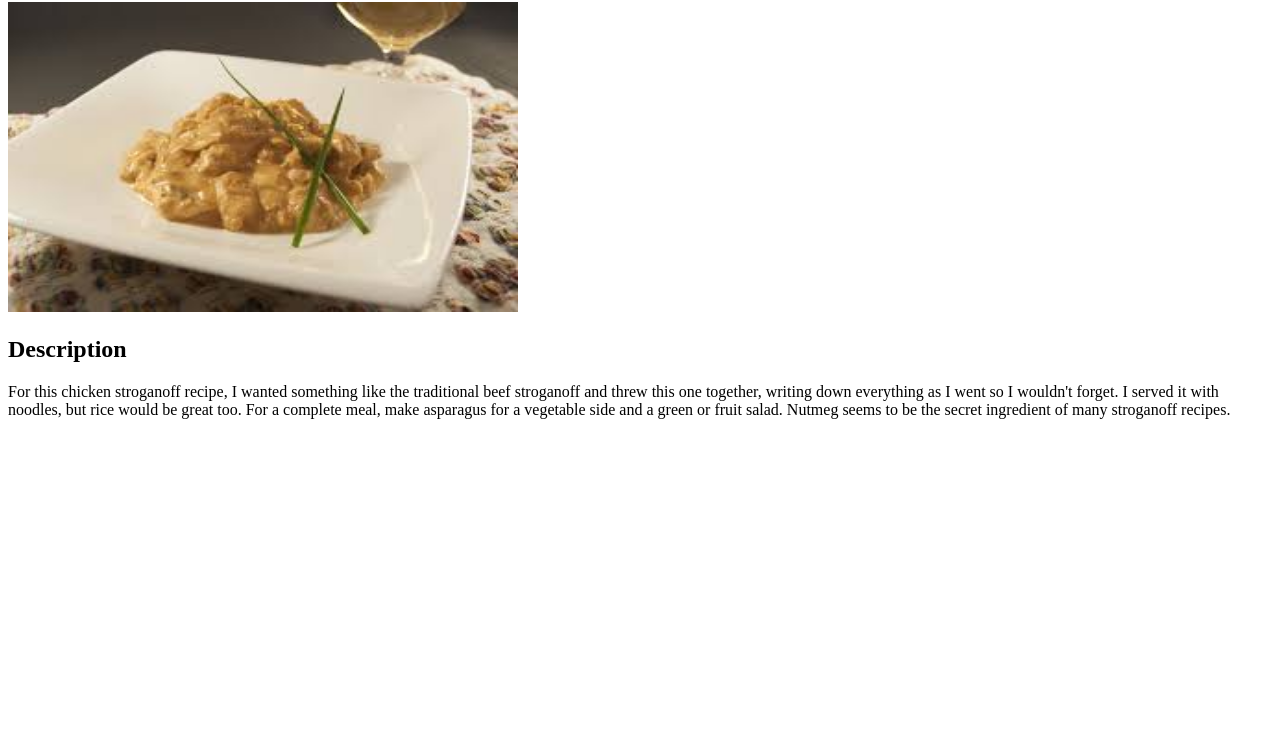
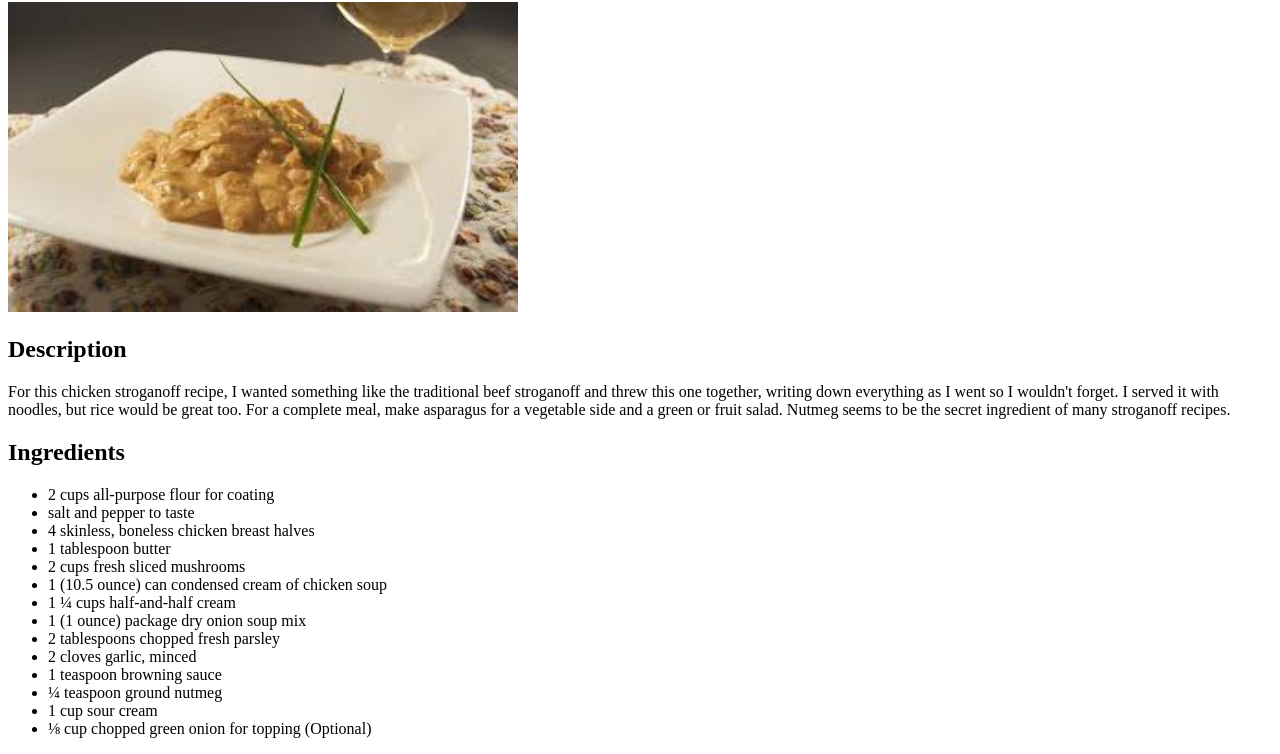
Before and after one commit to Bruno92-prog/odin-recipes, a plain HTML site: page recipes/chicken-stroganoff.html in a window 1280 px wide. Shown: the part 78-832 px from the top of the page. Before the commit the page ends 800 px from the top, so only its background shows below. Drawn offline with Linux system fonts and the light colour scheme.

Commit message:
Adding the recipe ingredients list

```diff
--- a/recipes/chicken-stroganoff.html
+++ b/recipes/chicken-stroganoff.html
@@ -11,5 +11,22 @@
     <h2>Description</h2>
     <p>For this chicken stroganoff recipe, I wanted something like the traditional beef stroganoff and threw this one together, writing down everything as I went so I wouldn't forget. I served it with noodles, but rice would be great too. For a complete meal, make asparagus for a vegetable side and a green or fruit salad.
        Nutmeg seems to be the secret ingredient of many stroganoff recipes.</p>
+    <h2>Ingredients</h2>
+    <ul>
+        <li>2 cups all-purpose flour for coating</li>
+        <li>salt and pepper to taste</li>
+        <li>4 skinless, boneless chicken breast halves</li>
+        <li>1 tablespoon butter</li>
+        <li>2 cups fresh sliced mushrooms</li>
+        <li>1 (10.5 ounce) can condensed cream of chicken soup</li>
+        <li>1 ¼ cups half-and-half cream</li>
+        <li>1 (1 ounce) package dry onion soup mix</li>
+        <li>2 tablespoons chopped fresh parsley</li>
+        <li>2 cloves garlic, minced</li>
+        <li>1 teaspoon browning sauce</li>
+        <li>¼ teaspoon ground nutmeg</li>
+        <li>1 cup sour cream</li>
+        <li>⅛ cup chopped green onion for topping (Optional)</li>
+    </ul>
 </body>
 </html>
```
Also changed, not shown: recipes/fried-potatoes.html (+8 -0 lines), recipes/lasagna.html (+12 -0 lines), recipes/lime-pie.html (+18 -0 lines).
